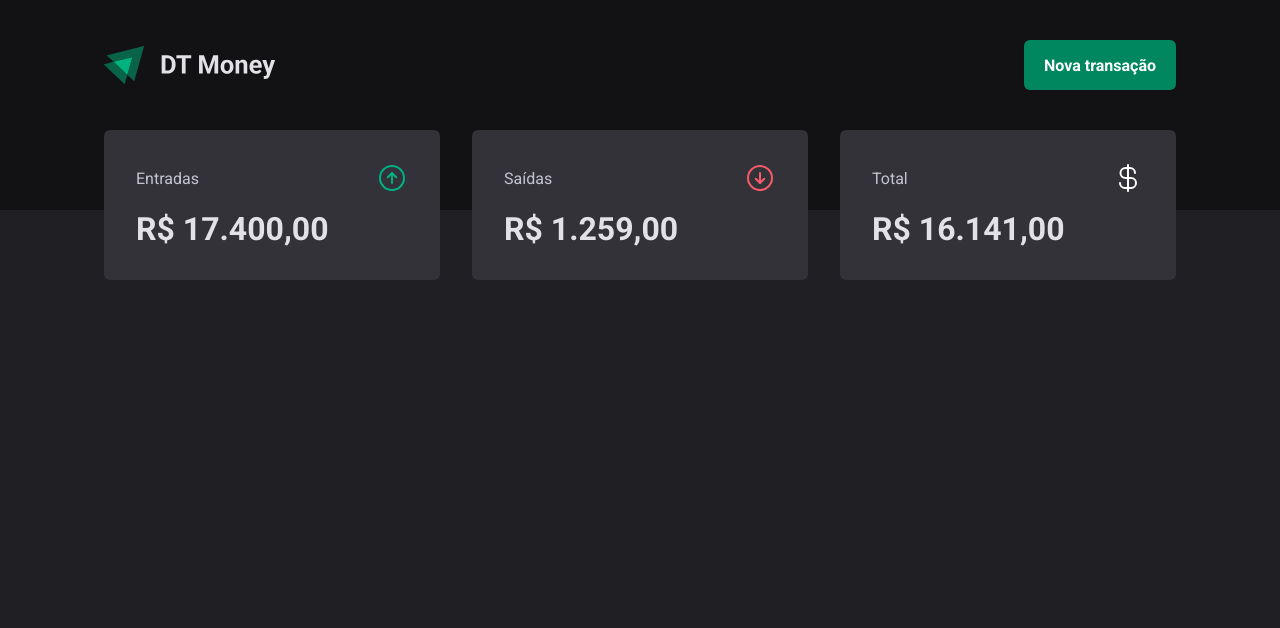
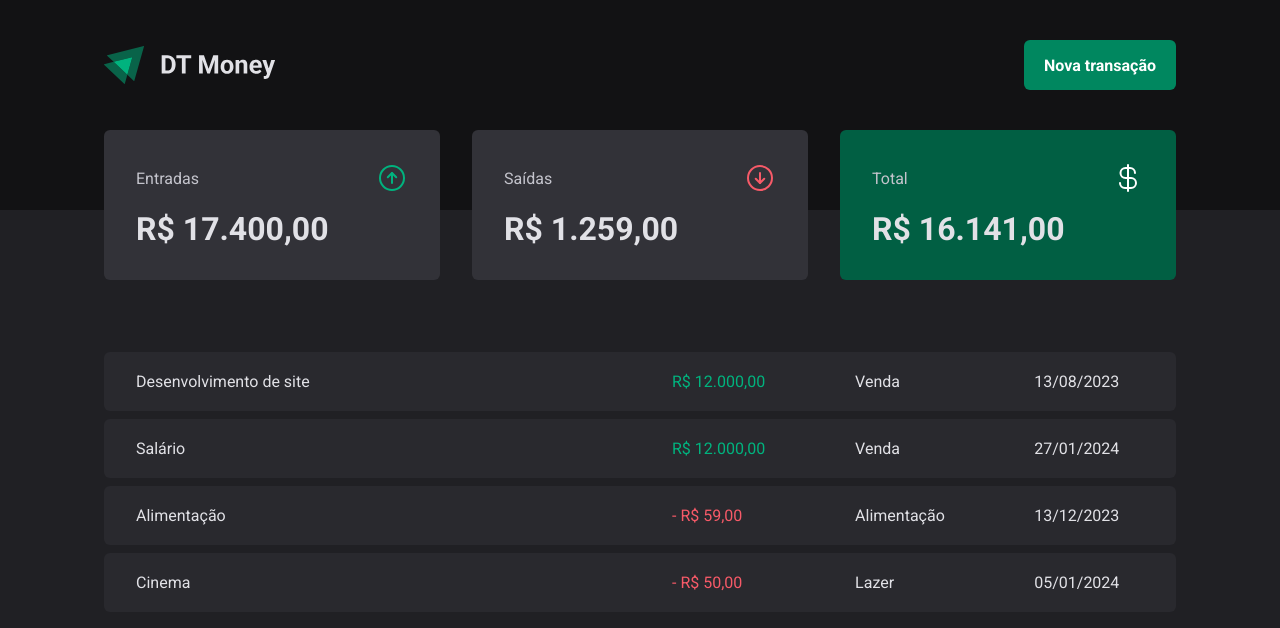
Before and after one commit to ManoelPradoMark22/DT-Money, a React (Vite) app: page / in a window 1280 px wide. Shown: the top 628 px of the page. Built offline with nearby package versions, Linux system fonts and the light colour scheme.

Commit message:
create TransactionsTable

```diff
--- a/src/components/Summary/index.tsx
+++ b/src/components/Summary/index.tsx
@@ -21,7 +21,7 @@ export function Summary() {
 
         <strong>R$ 1.259,00</strong>
       </SummaryCard>
-      <SummaryCard variant='greenr'>
+      <SummaryCard variant='green'>
         <header>
           <span>Total</span>
           <CurrencyDollar size={32} color={defaultTheme['white']}/>
--- a/src/pages/Transactions/index.tsx
+++ b/src/pages/Transactions/index.tsx
@@ -1,11 +1,59 @@
 import { Header } from "../../components/Header";
 import { Summary } from "../../components/Summary";
+import { PriceHighlight, TransactionsContainer, TransactionsTable } from "./styles";
 
 export function Transactions() {
   return (
     <div>
       <Header/>
       <Summary />
+
+      <TransactionsContainer>
+        <TransactionsTable>
+          <tbody>
+            <tr>
+              <td width="50%">Desenvolvimento de site</td>
+              <td>
+                <PriceHighlight variant="income">
+                  R$ 12.000,00
+                </PriceHighlight>
+              </td>
+              <td>Venda</td>
+              <td>13/08/2023</td>
+            </tr>
+            <tr>
+              <td width="50%">Salário</td>
+              <td>
+                <PriceHighlight variant="income">
+                  R$ 12.000,00
+                </PriceHighlight>
+              </td>
+              <td>Venda</td>
+              <td>27/01/2024</td>
+            </tr>
+            <tr>
+              <td width="50%">Alimentação</td>
+              <td>
+                <PriceHighlight variant="outcome">
+                  - R$ 59,00
+                </PriceHighlight>
+              </td>
+              <td>Alimentação</td>
+              <td>13/12/2023</td>
+            </tr>
+            <tr>
+              <td width="50%">Cinema</td>
+              <td>
+                <PriceHighlight variant="outcome">
+                  - R$ 50,00
+                </PriceHighlight>
+              </td>
+              <td>Lazer</td>
+              <td>05/01/2024</td>
+            </tr>
+          </tbody>
+        </TransactionsTable>
+      </TransactionsContainer>
     </div>
   )
 }
--- a/src/pages/Transactions/styles.ts
+++ b/src/pages/Transactions/styles.ts
@@ -0,0 +1,41 @@
+import styled from "styled-components";
+
+export const TransactionsContainer = styled.main`
+  width: 100%;
+  max-width: 1120px;
+  margin: 4rem auto 0; //center content horizontally - auto
+  padding: 0 1.5rem;
+`
+
+export const TransactionsTable = styled.table`
+  width: 100%;
+  border-collapse: separate;
+  border-spacing: 0 0.5rem;
+  /* margin-top: 1.5rem; */
+
+  td {
+    padding: 1.25rem 2rem;
+    background: ${props => props.theme['gray-700']};
+
+    &:first-child {
+      border-top-left-radius: 6px;
+      border-bottom-left-radius: 6px;
+    }
+
+    &:last-child {
+      border-top-right-radius: 6px;
+      border-bottom-right-radius: 6px;
+    }
+  }
+`
+
+interface PriceHighlightProps {
+  variant: 'income' | 'outcome'
+}
+
+export const PriceHighlight = styled.span<PriceHighlightProps>`
+  color: ${props => props.variant === 'income'
+    ? props.theme['green-300']
+    : props.theme['red-300']
+  }
+`
```
Also changed, not shown: src/notes/notes.txt.
